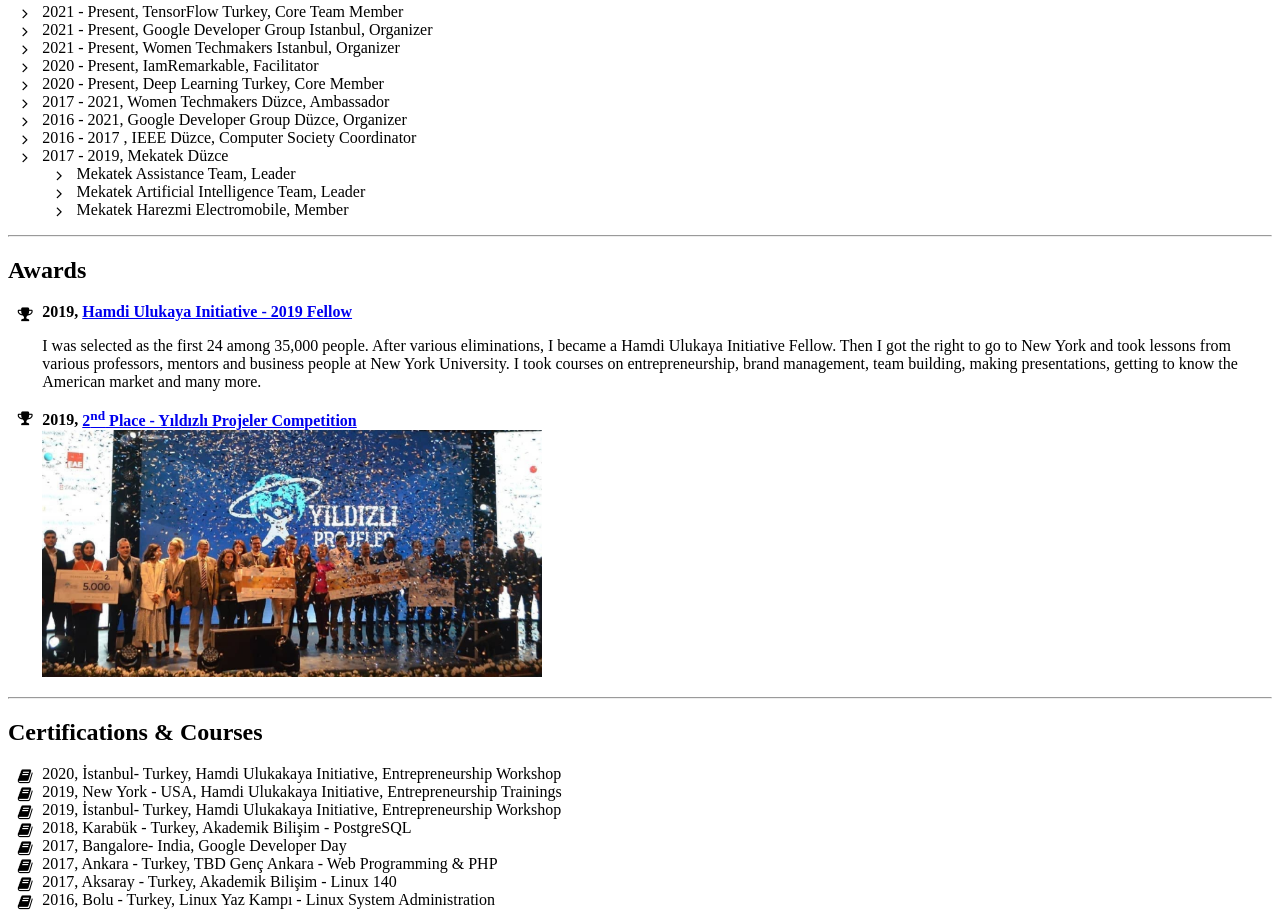
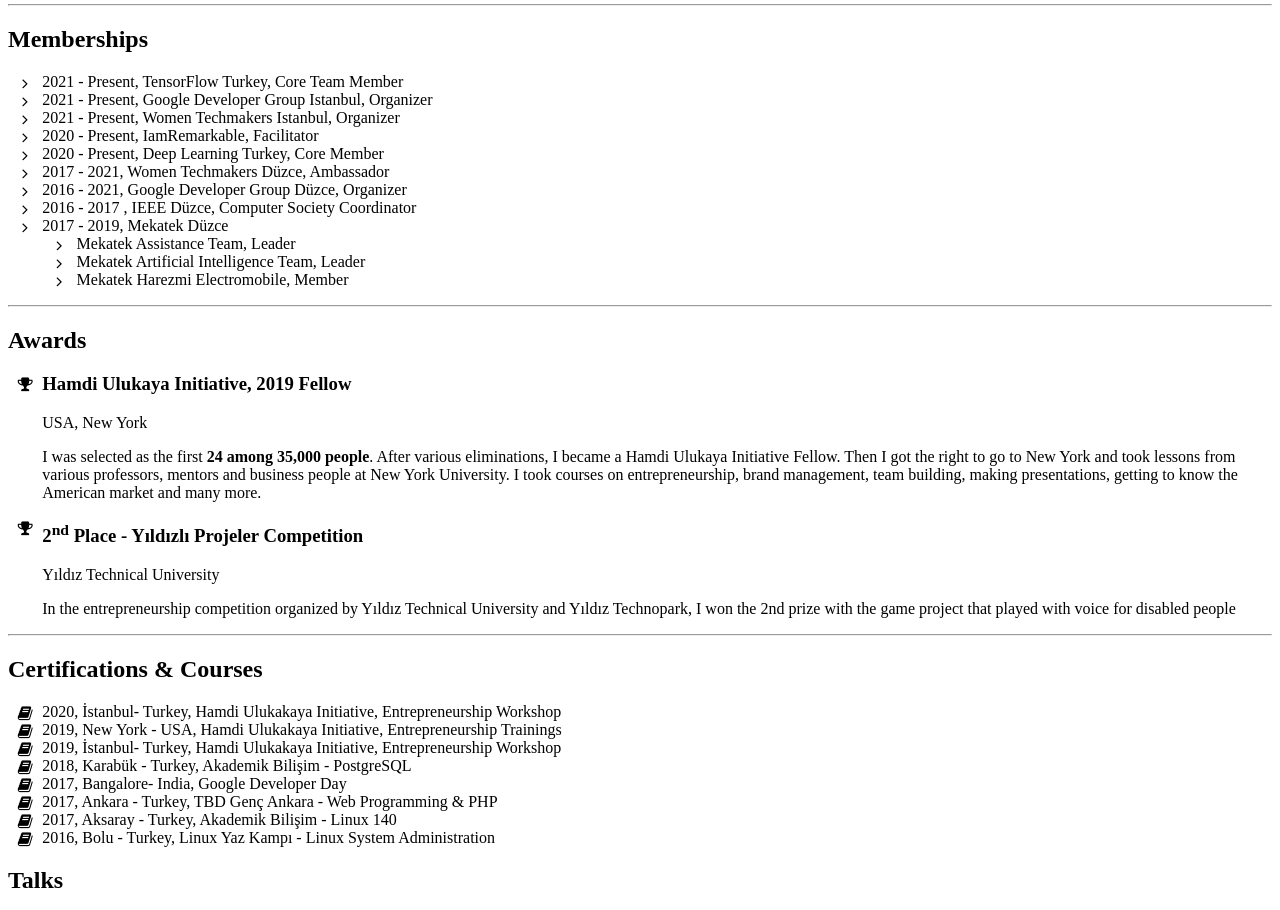
Before and after one commit to irem-komurcu/website, a website with bundled scripts: page index.html in a window 1280 px wide. Shown: the part 3991-4901 px from the top of the page. Built offline with nearby package versions, Linux system fonts and the light colour scheme; a web font is replaced by a local one.

Commit message:
Update index.html

```diff
--- a/index.html
+++ b/index.html
@@ -142,6 +142,11 @@
               <h3 class="mb-0">AI SPECIALIST</h3>
               <div class="subheading mb-3">GLOBAL AI HUB</div>
               <p><a href="https://globalaihub.com/home/" class="alert-link">globalaihub.com</a></p>
+              <p>
+                - Delivering virtual training to a variety of audiences, updating course curriculum to be according to the latest trends, providing personalized support for learners who are in need of it. <br>
+                - Providing a broad range of technical and non-technical AI Education and courses like Python, Machine Learning, Deep Learning, Data Visualization, Data Analysis, Robotic Process Automation etc.
+              </p>
+
             </div>
             <div class="resume-date text-md-right">
               <span class="text-primary">July, 2021 - Present</span>
@@ -150,7 +155,7 @@
 
           <div class="resume-item d-flex flex-column flex-md-row mb-5">
             <div class="resume-content mr-auto">
-              <h3 class="mb-0">COMPUTER VISION RESEARCHER</h3>
+              <h3 class="mb-0">COMPUTER VISION RESEARCH ENGINEER</h3>
               <div class="subheading mb-3">UHUZAM</div>
               <p><a href="https://www.cscrs.itu.edu.tr/" class="alert-link">cscrs.itu.edu.tr</a></p>
               <p>- Segmentation, classification, object detection and various computer vision processes<br>
@@ -306,17 +311,21 @@
         <div class="my-auto">
           <h2 class="mb-5">Awards</h2>
           <ul class="fa-ul mb-0">
+
             <li>
             <i class="fa-li fa fa-trophy text-warning"></i>
-            <b>2019, <a href="https://www.instagram.com/p/Bx-2t-ugBzy/">Hamdi Ulukaya Initiative - 2019 Fellow </a></b></li>
-          <p>I was selected as the first 24 among 35,000 people. After various eliminations, I became a Hamdi Ulukaya Initiative
+            <h3 class="mb-0">Hamdi Ulukaya Initiative, 2019 Fellow</h3></li>
+              <div class="subheading mb-3">USA, New York</div>
+          <p>I was selected as the first <b>24 among 35,000 people</b>. After various eliminations, I became a Hamdi Ulukaya Initiative
             Fellow. Then I got the right to go to New York and took lessons from various professors, mentors and business people at New York University.
             I took courses on entrepreneurship, brand management, team building, making presentations, getting to know the American market and many more.</p>
 
             <li>
-            <i class="fa-li fa fa-trophy text-warning"></i>
-            <b>2019, <a href="https://www.instagram.com/p/BwmfVuZHUU1/">2<sup>nd</sup> Place - Yıldızlı Projeler Competition</a></b></li>
-            <img src="img/yildizliprojeler.png" alt="Medium İrem Kömürcü Profile" width="500">
+            <i class="fa-li fa fa-trophy text-warning"></i></li>
+            <h3 class="mb-0">2<sup>nd</sup> Place - Yıldızlı Projeler Competition</h3>
+            <div class="subheading mb-3">Yıldız Technical University</div>
+          <p> In the entrepreneurship competition organized by Yıldız Technical University and Yıldız Technopark,
+            I won the 2nd prize with the game project that played with voice for disabled people</p>
           </ul>
 
         </div>
```
